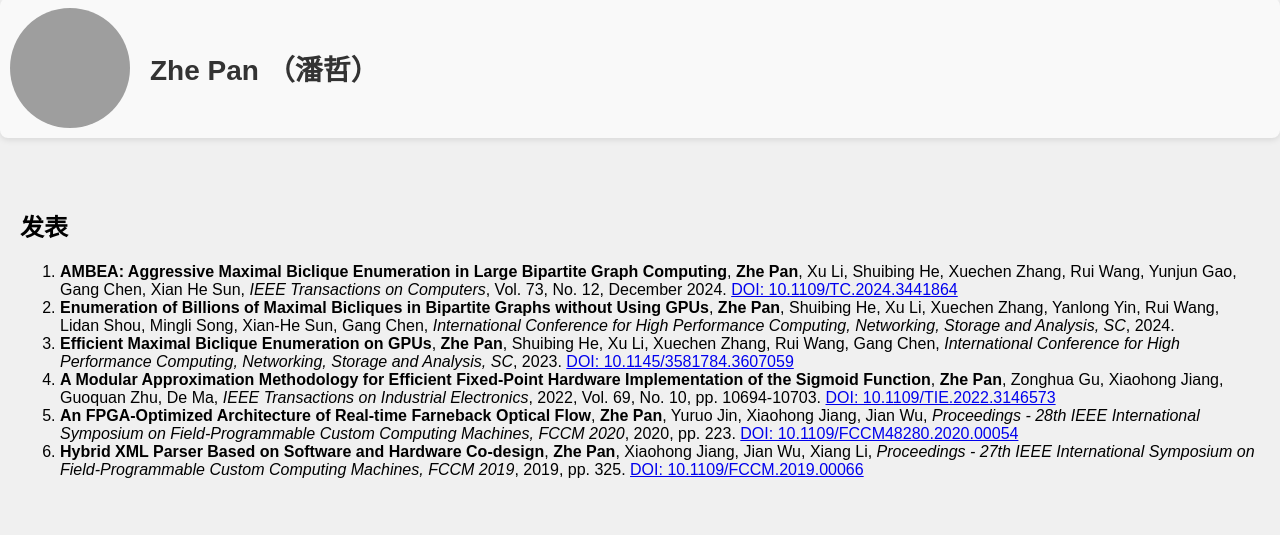
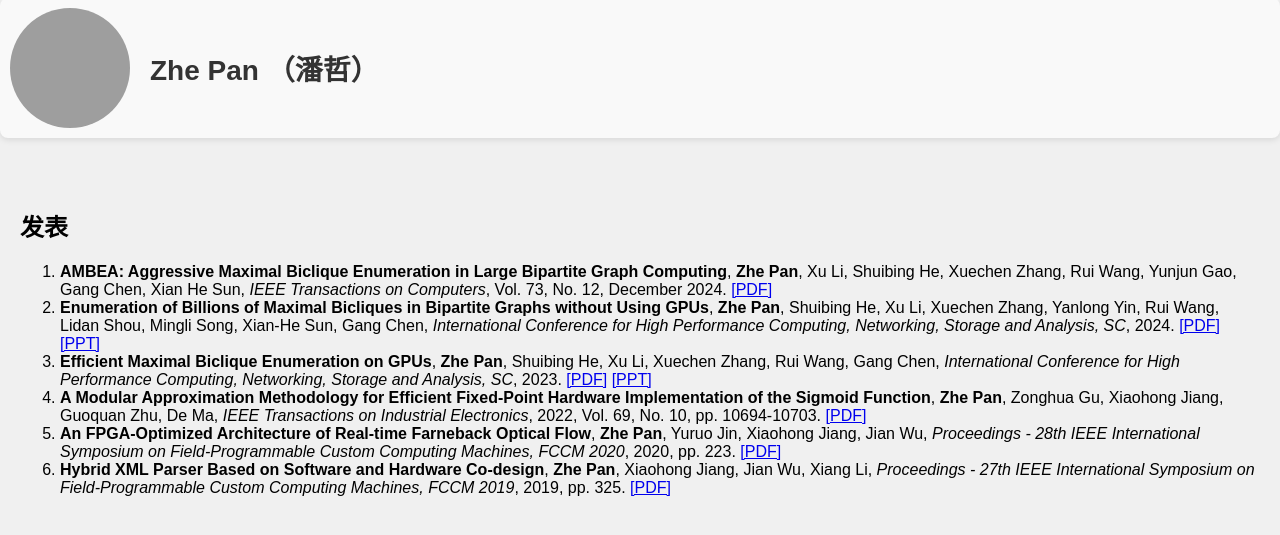
Before and after one commit to Pz1996/pz1996.github.io, a plain HTML site: page index.html in a window 1280 px wide. Both pictures are taken after a click on the button "发表". Shown: the part 61-596 px from the top of the page. Drawn offline with Linux system fonts and the light colour scheme; grey boxes are pictures that could not be loaded; some icons are missing.

Commit message:
add ppts

```diff
--- a/index.html
+++ b/index.html
@@ -165,12 +165,12 @@
         <div id="publications" class="content-item">
             <h2>发表</h2>
             <ol>
-                <li><strong>AMBEA: Aggressive Maximal Biclique Enumeration in Large Bipartite Graph Computing</strong>, <strong>Zhe Pan</strong>, Xu Li, Shuibing He, Xuechen Zhang, Rui Wang, Yunjun Gao, Gang Chen, Xian He Sun, <i>IEEE Transactions on Computers</i>, Vol. 73, No. 12, December 2024. <a href="https://doi.org/10.1109/TC.2024.3441864">DOI: 10.1109/TC.2024.3441864</a></li>
-                <li><strong>Enumeration of Billions of Maximal Bicliques in Bipartite Graphs without Using GPUs</strong>, <strong>Zhe Pan</strong>, Shuibing He, Xu Li, Xuechen Zhang, Yanlong Yin, Rui Wang, Lidan Shou, Mingli Song, Xian-He Sun, Gang Chen, <i>International Conference for High Performance Computing, Networking, Storage and Analysis, SC</i>, 2024.</li>
-                <li><strong>Efficient Maximal Biclique Enumeration on GPUs</strong>, <strong>Zhe Pan</strong>, Shuibing He, Xu Li, Xuechen Zhang, Rui Wang, Gang Chen, <i>International Conference for High Performance Computing, Networking, Storage and Analysis, SC</i>, 2023. <a href="https://doi.org/10.1145/3581784.3607059">DOI: 10.1145/3581784.3607059</a></li>
-                <li><strong>A Modular Approximation Methodology for Efficient Fixed-Point Hardware Implementation of the Sigmoid Function</strong>, <strong>Zhe Pan</strong>, Zonghua Gu, Xiaohong Jiang, Guoquan Zhu, De Ma, <i>IEEE Transactions on Industrial Electronics</i>, 2022, Vol. 69, No. 10, pp. 10694-10703. <a href="https://doi.org/10.1109/TIE.2022.3146573">DOI: 10.1109/TIE.2022.3146573</a></li>
-                <li><strong>An FPGA-Optimized Architecture of Real-time Farneback Optical Flow</strong>, <strong>Zhe Pan</strong>, Yuruo Jin, Xiaohong Jiang, Jian Wu, <i>Proceedings - 28th IEEE International Symposium on Field-Programmable Custom Computing Machines, FCCM 2020</i>, 2020, pp. 223. <a href="https://doi.org/10.1109/FCCM48280.2020.00054">DOI: 10.1109/FCCM48280.2020.00054</a></li>
-                <li><strong>Hybrid XML Parser Based on Software and Hardware Co-design</strong>, <strong>Zhe Pan</strong>, Xiaohong Jiang, Jian Wu, Xiang Li, <i>Proceedings - 27th IEEE International Symposium on Field-Programmable Custom Computing Machines, FCCM 2019</i>, 2019, pp. 325. <a href="https://doi.org/10.1109/FCCM.2019.00066">DOI: 10.1109/FCCM.2019.00066</a></li>
+                <li><strong>AMBEA: Aggressive Maximal Biclique Enumeration in Large Bipartite Graph Computing</strong>, <strong>Zhe Pan</strong>, Xu Li, Shuibing He, Xuechen Zhang, Rui Wang, Yunjun Gao, Gang Chen, Xian He Sun, <i>IEEE Transactions on Computers</i>, Vol. 73, No. 12, December 2024. <a href="https://doi.org/10.1109/TC.2024.3441864">[PDF]</a></li>
+                <li><strong>Enumeration of Billions of Maximal Bicliques in Bipartite Graphs without Using GPUs</strong>, <strong>Zhe Pan</strong>, Shuibing He, Xu Li, Xuechen Zhang, Yanlong Yin, Rui Wang, Lidan Shou, Mingli Song, Xian-He Sun, Gang Chen, <i>International Conference for High Performance Computing, Networking, Storage and Analysis, SC</i>, 2024. <a href="https://dl.acm.org/doi/10.1109/SC41406.2024.00106">[PDF]</a> <a href="ppt/adambe.pptx">[PPT]</a></li>
+                <li><strong>Efficient Maximal Biclique Enumeration on GPUs</strong>, <strong>Zhe Pan</strong>, Shuibing He, Xu Li, Xuechen Zhang, Rui Wang, Gang Chen, <i>International Conference for High Performance Computing, Networking, Storage and Analysis, SC</i>, 2023. <a href="https://doi.org/10.1145/3581784.3607059">[PDF]</a> <a href="ppt/gmbe.pptx">[PPT]</a> </li>
+                <li><strong>A Modular Approximation Methodology for Efficient Fixed-Point Hardware Implementation of the Sigmoid Function</strong>, <strong>Zhe Pan</strong>, Zonghua Gu, Xiaohong Jiang, Guoquan Zhu, De Ma, <i>IEEE Transactions on Industrial Electronics</i>, 2022, Vol. 69, No. 10, pp. 10694-10703. <a href="https://doi.org/10.1109/TIE.2022.3146573">[PDF]</a></li>
+                <li><strong>An FPGA-Optimized Architecture of Real-time Farneback Optical Flow</strong>, <strong>Zhe Pan</strong>, Yuruo Jin, Xiaohong Jiang, Jian Wu, <i>Proceedings - 28th IEEE International Symposium on Field-Programmable Custom Computing Machines, FCCM 2020</i>, 2020, pp. 223. <a href="https://doi.org/10.1109/FCCM48280.2020.00054">[PDF]</a></li>
+                <li><strong>Hybrid XML Parser Based on Software and Hardware Co-design</strong>, <strong>Zhe Pan</strong>, Xiaohong Jiang, Jian Wu, Xiang Li, <i>Proceedings - 27th IEEE International Symposium on Field-Programmable Custom Computing Machines, FCCM 2019</i>, 2019, pp. 325. <a href="https://doi.org/10.1109/FCCM.2019.00066">[PDF]</a></li>
 
             </ol>
 
@@ -233,12 +233,12 @@
         <div id="english-publications" class="content-item">
             <h2>Publications</h2>
             <ol>
-                <li><strong>AMBEA: Aggressive Maximal Biclique Enumeration in Large Bipartite Graph Computing</strong>, <strong>Zhe Pan</strong>, Xu Li, Shuibing He, Xuechen Zhang, Rui Wang, Yunjun Gao, Gang Chen, Xian He Sun, <i>IEEE Transactions on Computers</i>, Vol. 73, No. 12, December 2024. <a href="https://doi.org/10.1109/TC.2024.3441864">DOI: 10.1109/TC.2024.3441864</a></li>
-                <li><strong>Enumeration of Billions of Maximal Bicliques in Bipartite Graphs without Using GPUs</strong>, <strong>Zhe Pan</strong>, Shuibing He, Xu Li, Xuechen Zhang, Yanlong Yin, Rui Wang, Lidan Shou, Mingli Song, Xian-He Sun, Gang Chen, <i>International Conference for High Performance Computing, Networking, Storage and Analysis, SC</i>, 2024.</li>
-                <li><strong>Efficient Maximal Biclique Enumeration on GPUs</strong>, <strong>Zhe Pan</strong>, Shuibing He, Xu Li, Xuechen Zhang, Rui Wang, Gang Chen, <i>International Conference for High Performance Computing, Networking, Storage and Analysis, SC</i>, 2023. <a href="https://doi.org/10.1145/3581784.3607059">DOI: 10.1145/3581784.3607059</a></li>
-                <li><strong>A Modular Approximation Methodology for Efficient Fixed-Point Hardware Implementation of the Sigmoid Function</strong>, <strong>Zhe Pan</strong>, Zonghua Gu, Xiaohong Jiang, Guoquan Zhu, De Ma, <i>IEEE Transactions on Industrial Electronics</i>, 2022, Vol. 69, No. 10, pp. 10694-10703. <a href="https://doi.org/10.1109/TIE.2022.3146573">DOI: 10.1109/TIE.2022.3146573</a></li>
-                <li><strong>An FPGA-Optimized Architecture of Real-time Farneback Optical Flow</strong>, <strong>Zhe Pan</strong>, Yuruo Jin, Xiaohong Jiang, Jian Wu, <i>Proceedings - 28th IEEE International Symposium on Field-Programmable Custom Computing Machines, FCCM 2020</i>, 2020, pp. 223. <a href="https://doi.org/10.1109/FCCM48280.2020.00054">DOI: 10.1109/FCCM48280.2020.00054</a></li>
-                <li><strong>Hybrid XML Parser Based on Software and Hardware Co-design</strong>, <strong>Zhe Pan</strong>, Xiaohong Jiang, Jian Wu, Xiang Li, <i>Proceedings - 27th IEEE International Symposium on Field-Programmable Custom Computing Machines, FCCM 2019</i>, 2019, pp. 325. <a href="https://doi.org/10.1109/FCCM.2019.00066">DOI: 10.1109/FCCM.2019.00066</a></li>
+                <li><strong>AMBEA: Aggressive Maximal Biclique Enumeration in Large Bipartite Graph Computing</strong>, <strong>Zhe Pan</strong>, Xu Li, Shuibing He, Xuechen Zhang, Rui Wang, Yunjun Gao, Gang Chen, Xian He Sun, <i>IEEE Transactions on Computers</i>, Vol. 73, No. 12, December 2024. <a href="https://doi.org/10.1109/TC.2024.3441864">[PDF]</a></li>
+                <li><strong>Enumeration of Billions of Maximal Bicliques in Bipartite Graphs without Using GPUs</strong>, <strong>Zhe Pan</strong>, Shuibing He, Xu Li, Xuechen Zhang, Yanlong Yin, Rui Wang, Lidan Shou, Mingli Song, Xian-He Sun, Gang Chen, <i>International Conference for High Performance Computing, Networking, Storage and Analysis, SC</i>, 2024. <a href="https://dl.acm.org/doi/10.1109/SC41406.2024.00106">[PDF]</a> a href="ppt/adambe.pptx">[PPT]</a> </li>
+                <li><strong>Efficient Maximal Biclique Enumeration on GPUs</strong>, <strong>Zhe Pan</strong>, Shuibing He, Xu Li, Xuechen Zhang, Rui Wang, Gang Chen, <i>International Conference for High Performance Computing, Networking, Storage and Analysis, SC</i>, 2023. <a href="https://doi.org/10.1145/3581784.3607059">[PDF]</a> <a href="ppt/gmbe.pptx">[PPT]</a> </li>
+                <li><strong>A Modular Approximation Methodology for Efficient Fixed-Point Hardware Implementation of the Sigmoid Function</strong>, <strong>Zhe Pan</strong>, Zonghua Gu, Xiaohong Jiang, Guoquan Zhu, De Ma, <i>IEEE Transactions on Industrial Electronics</i>, 2022, Vol. 69, No. 10, pp. 10694-10703. <a href="https://doi.org/10.1109/TIE.2022.3146573">[PDF]</a></li>
+                <li><strong>An FPGA-Optimized Architecture of Real-time Farneback Optical Flow</strong>, <strong>Zhe Pan</strong>, Yuruo Jin, Xiaohong Jiang, Jian Wu, <i>Proceedings - 28th IEEE International Symposium on Field-Programmable Custom Computing Machines, FCCM 2020</i>, 2020, pp. 223. <a href="https://doi.org/10.1109/FCCM48280.2020.00054">[PDF]</a></li>
+                <li><strong>Hybrid XML Parser Based on Software and Hardware Co-design</strong>, <strong>Zhe Pan</strong>, Xiaohong Jiang, Jian Wu, Xiang Li, <i>Proceedings - 27th IEEE International Symposium on Field-Programmable Custom Computing Machines, FCCM 2019</i>, 2019, pp. 325. <a href="https://doi.org/10.1109/FCCM.2019.00066">[PDF]</a></li>
 
             </ol>
         </div>
```
Also changed, not shown: 2 other files.
